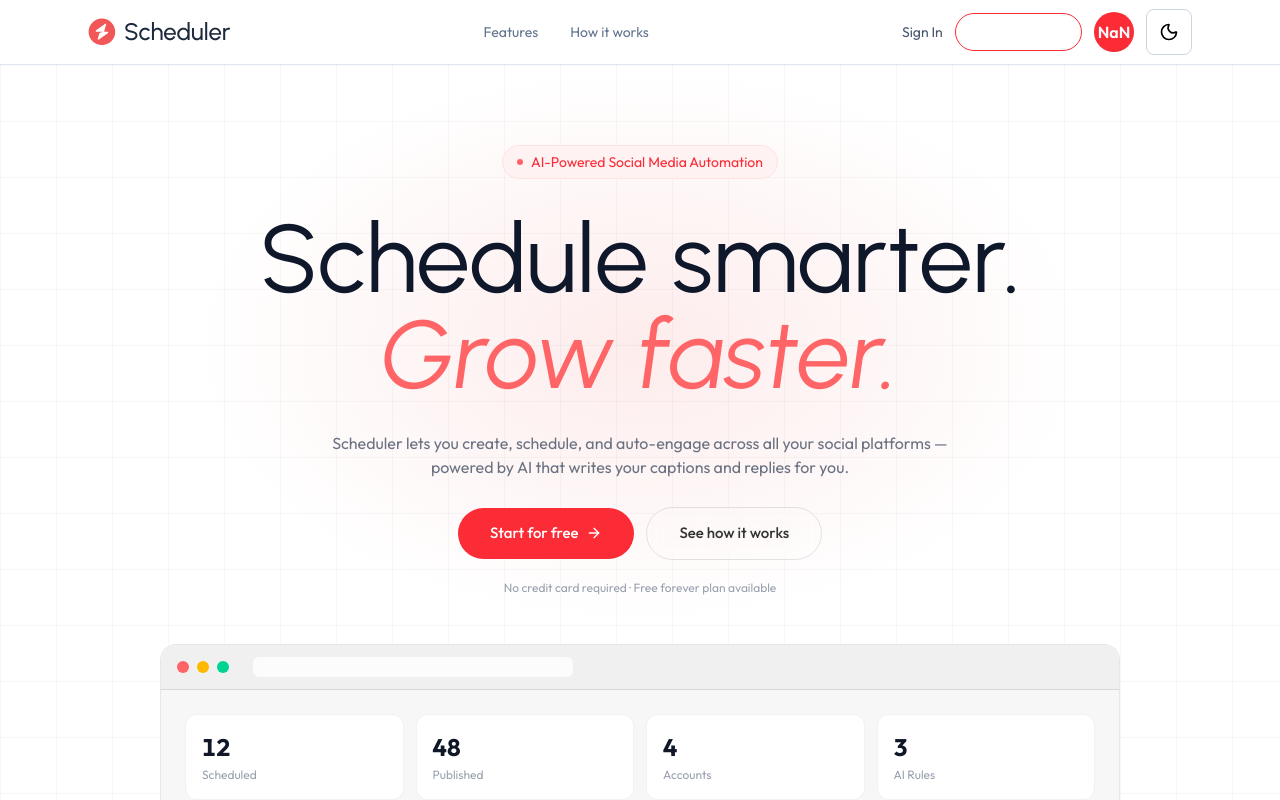
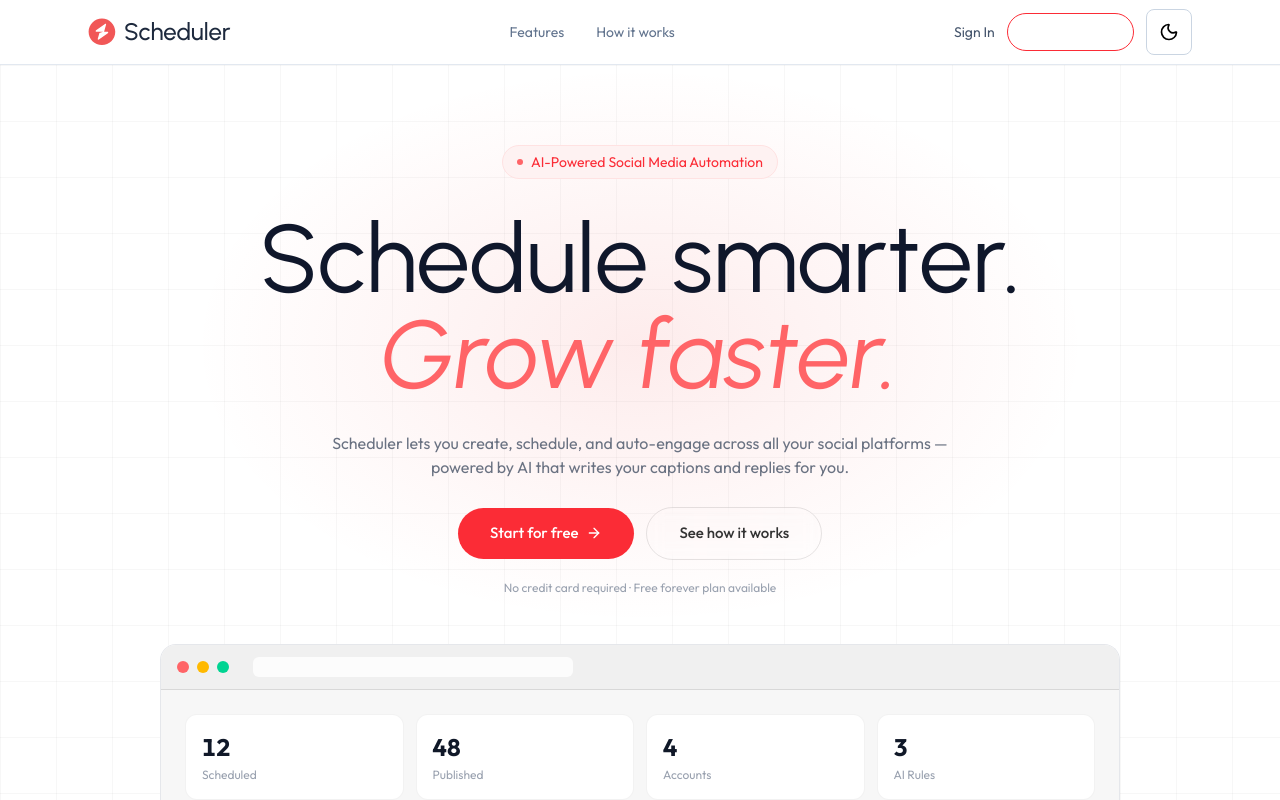
Before and after one commit to KishanPatel58/Social-Media-Automation, a React (Vite) app in the folder client/: page / in a window 1280 px wide. Shown: the top 800 px of the page. Built offline with nearby package versions, Linux system fonts and the light colour scheme; no server answers.

Commit message:
profile issue fixed

```diff
--- a/client/src/components/Home/Navbar.jsx
+++ b/client/src/components/Home/Navbar.jsx
@@ -181,11 +181,11 @@ export default function Navbar() {
                         <>
                             <img src={user?.avatar} className="w-10 rounded-full" alt="Profile Logo" />
                         </>
-                    ) : (
+                    ) : user?.name ? (
                         <h1 className="h-10 w-10 bg-red-500 flex items-center justify-center rounded-full text-white font-semibold">
                             {profileLetterLogo}
                         </h1>
-                    )}
+                    ) : ""}
 
                     {/* THEME BUTTON */}
 
```
